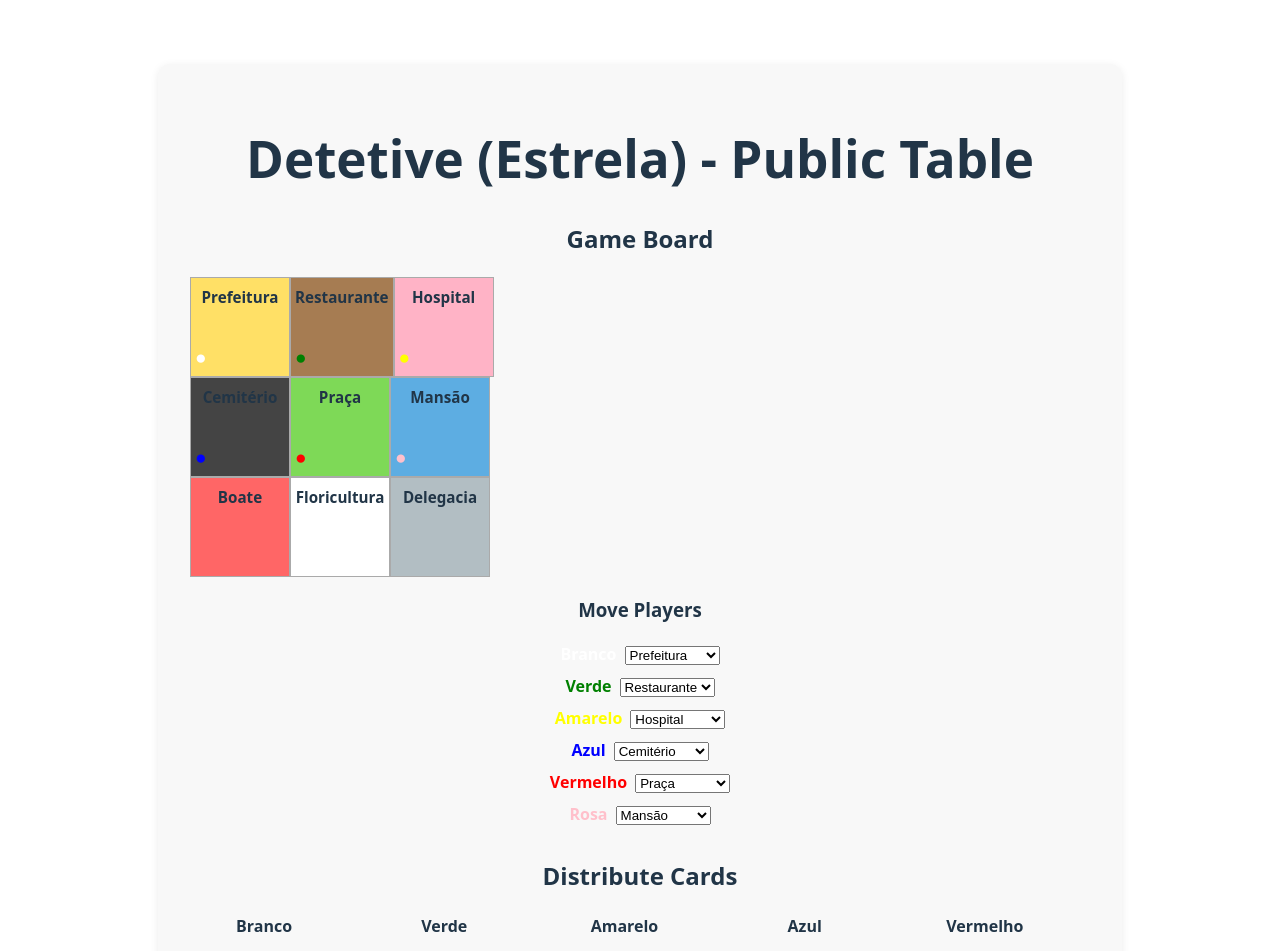
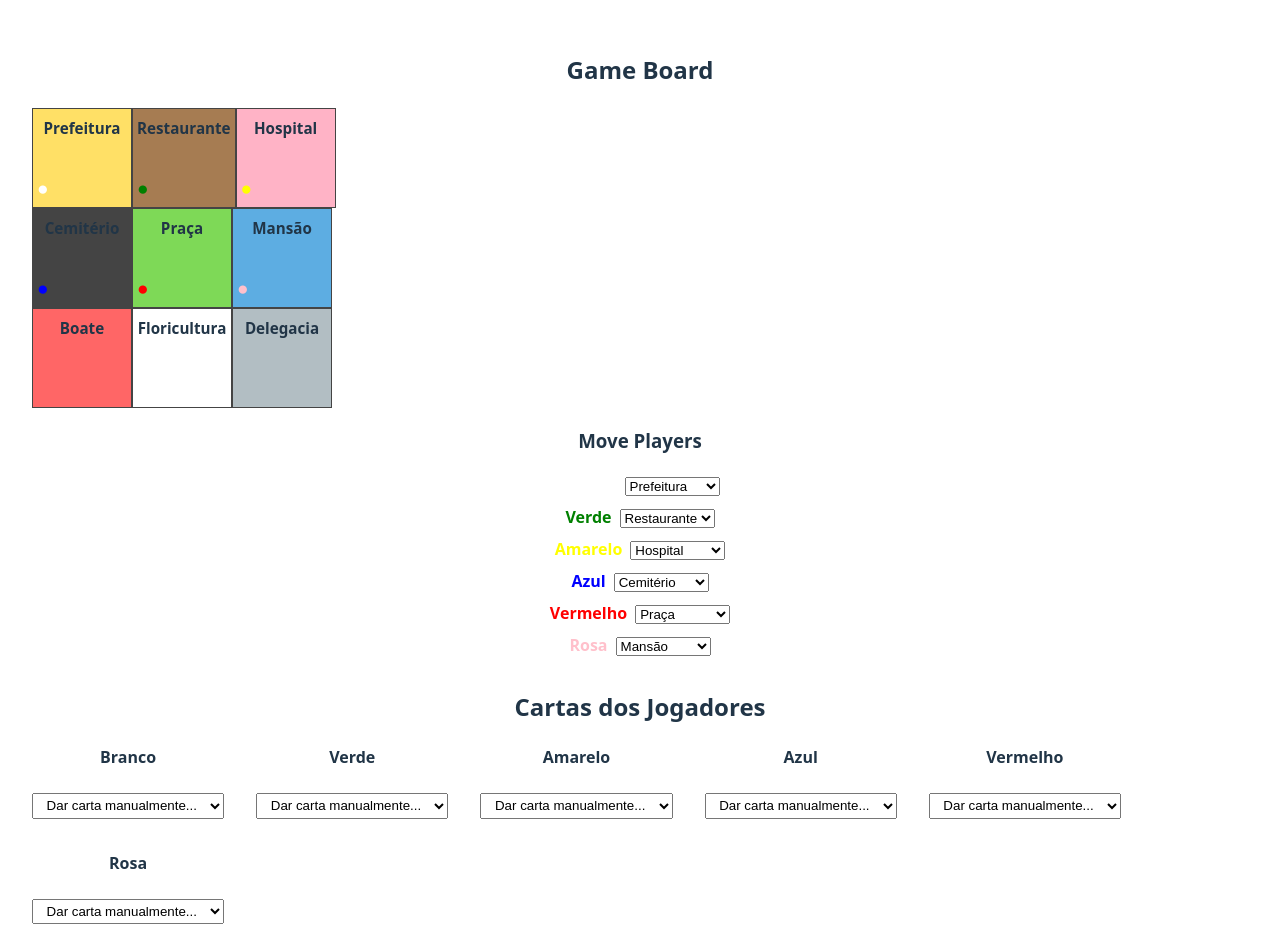
Before and after one commit to Andre-Grassi/Investigator, a React (Vite) app: page / in a window 1280 px wide. Shown: the top 951 px of the page. Built offline with nearby package versions, Linux system fonts and the light colour scheme.

Commit message:
feat: update styling and improve game board layout

```diff
--- a/src/App.css
+++ b/src/App.css
@@ -38,9 +38,10 @@
   max-width: 900px;
   margin: 2rem auto;
   padding: 2rem;
-  background: #f8f8f8;
+  background: #181818;
   border-radius: 12px;
-  box-shadow: 0 2px 8px rgba(0,0,0,0.08);
+  box-shadow: 0 2px 16px rgba(0, 0, 0, 0.5);
+  color: #f1f1f1;
 }
 
 .board ul {
@@ -50,10 +51,12 @@
 .board li {
   margin-bottom: 0.5rem;
   font-size: 1.1rem;
-}
-.board button {
-  margin-left: 0.5rem;
-  padding: 0.2rem 0.6rem;
+  border: 1px solid #444;
+  box-sizing: border-box;
+  position: relative;
+  padding: 8px 4px 24px 4px;
+  color: #f1f1f1;
+  font-family: inherit;
 }
 
 .cards {
@@ -62,6 +65,15 @@
 .cards select {
   margin-top: 0.5rem;
   padding: 0.2rem 0.6rem;
+  .cards {
+    margin-top: 2rem;
+  }
+  .cards select {
+    margin-top: 0.5rem;
+    padding: 0.2rem 0.6rem;
+    background: #222;
+    color: #f1f1f1;
+    border: 1px solid #444;
   }
   .cards ul {
     margin: 0.5rem 0 0 0;
@@ -70,6 +82,7 @@
   }
   .cards li {
     font-size: 0.95rem;
+    color: #f1f1f1;
   }
 
   .dice {
@@ -79,6 +92,10 @@
     margin-top: 0.5rem;
     padding: 0.4rem 1.2rem;
     font-size: 1rem;
+    background: #222;
+    color: #f1f1f1;
+    border: 1px solid #444;
+    border-radius: 6px;
   }
 }
 
--- a/src/App.tsx
+++ b/src/App.tsx
@@ -2,6 +2,12 @@ import { useState } from 'react'
 import './App.css'
 import { boardRooms, boardSize } from './boardData'
 
+function shuffle<T>(array: T[]): T[] {
+  return array
+    .map(value => ({ value, sort: Math.random() }))
+    .sort((a, b) => a.sort - b.sort)
+    .map(({ value }) => value)
+}
 const defaultPlayers = [
   { name: 'Branco', color: 'white', position: 0 },
   { name: 'Verde', color: 'green', position: 1 },
@@ -62,11 +68,9 @@ function App() {
     setDice(Math.floor(Math.random() * 6) + 1)
   }
 
+  // Cleaned up: Only one shuffle function and one App component, with valid JSX
   return (
-    <div className='detetive-table'>
-      <h1>Detetive (Estrela) - Public Table</h1>
-
-      <section className='board'>
+    <>
       <h2>Game Board</h2>
       <div className='board-grid'>
         {[...Array(boardSize)].map((_, row) => (
@@ -79,8 +83,8 @@ function App() {
                   className='board-cell'
                   key={col}
                   style={{
-                      background: room?.color || '#eee',
-                      border: '1px solid #aaa',
+                    background: room?.color || '#222',
+                    border: '1px solid #444',
                     minWidth: 100,
                     minHeight: 100,
                     position: 'relative',
@@ -124,9 +128,7 @@ function App() {
         <h3>Move Players</h3>
         {players.map((p, idx) => (
           <div key={p.name} style={{ marginBottom: 8 }}>
-              <span style={{ color: p.color, fontWeight: 'bold' }}>
-                {p.name}
-              </span>
+            <span style={{ color: p.color, fontWeight: 'bold' }}>{p.name}</span>
             <select
               value={p.position}
               onChange={e => movePlayer(idx, Number(e.target.value))}
@@ -141,11 +143,8 @@ function App() {
           </div>
         ))}
       </div>
-      </section>
-
-      {/* ...existing code for cards and dice... */}
       <section className='cards'>
-        <h2>Distribute Cards</h2>
+        <h2>Cartas dos Jogadores</h2>
         <div style={{ display: 'flex', gap: '2rem', flexWrap: 'wrap' }}>
           {players.map(p => (
             <div key={p.name}>
@@ -160,9 +159,9 @@ function App() {
                 defaultValue=''
               >
                 <option value='' disabled>
-                  Give card...
+                  Dar carta manualmente...
                 </option>
-                {allCards.map(card => (
+                {[...allCards].map(card => (
                   <option key={card} value={card}>
                     {card}
                   </option>
@@ -172,14 +171,12 @@ function App() {
           ))}
         </div>
       </section>
-
       <section className='dice'>
         <h2>Dice</h2>
         <div style={{ fontSize: '2rem' }}>🎲 {dice}</div>
         <button onClick={rollDice}>Roll Dice</button>
       </section>
-    </div>
+    </>
   )
 }
-
 export default App
```
Lines whose indentation alone changed are shown as unchanged.
